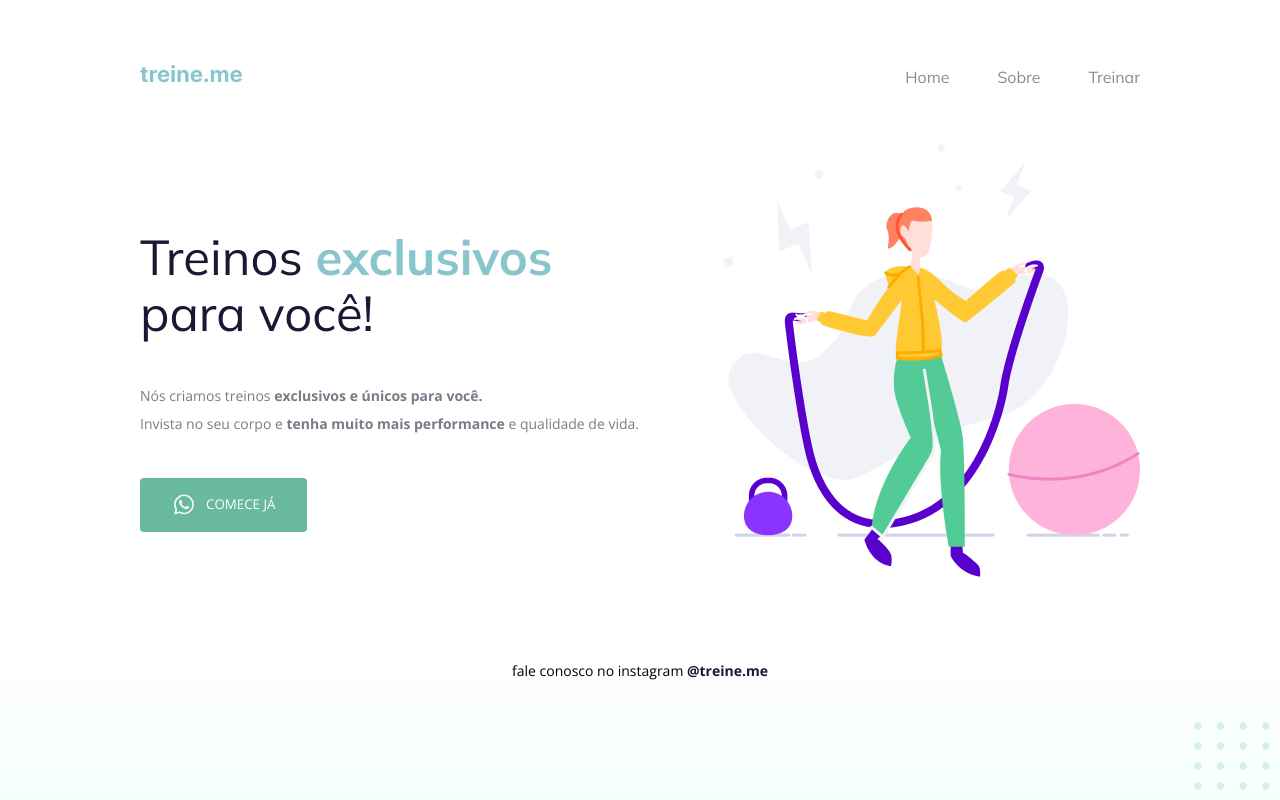
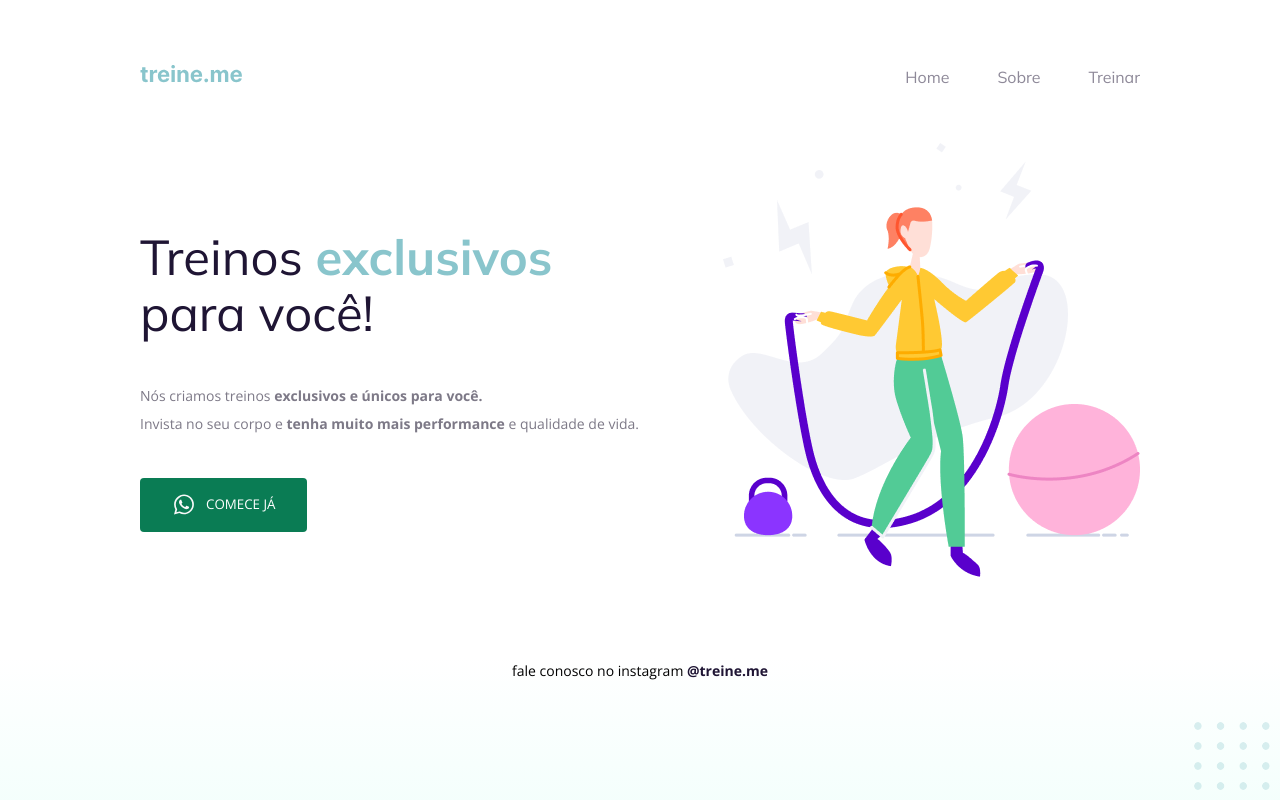
Before and after one commit to theusfelipe/C-digo-do-desafio---Acessibilidade, a plain HTML site: page Desafio - Intermediário/index.html in a window 1280 px wide. In both pictures the pointer is over the button "COMECE JÁ". Drawn offline with nearby package versions, Linux system fonts and the light colour scheme.

Commit message:
add button hover

```diff
--- a/Desafio - Intermediário/style.css
+++ b/Desafio - Intermediário/style.css
@@ -97,6 +97,11 @@ button {
   cursor: pointer;
 }
 
+button:hover {
+  background: #0a7c54;
+  transition: 0.5s;
+}
+
 footer {
   font-size: 14px;
   line-height: 28px;
```
